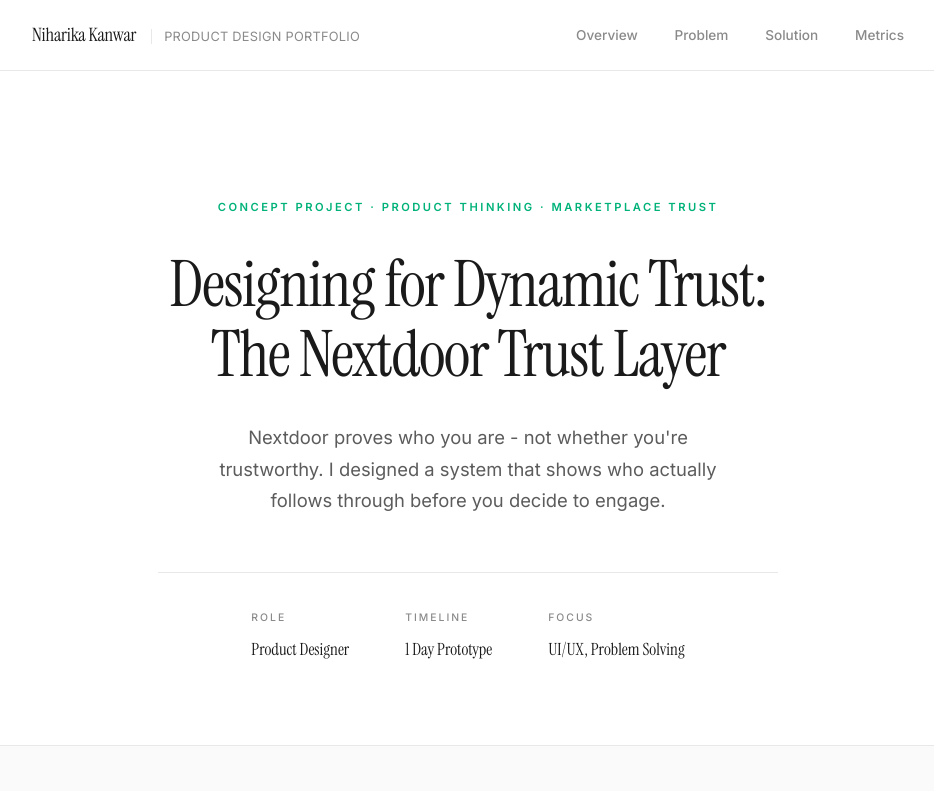
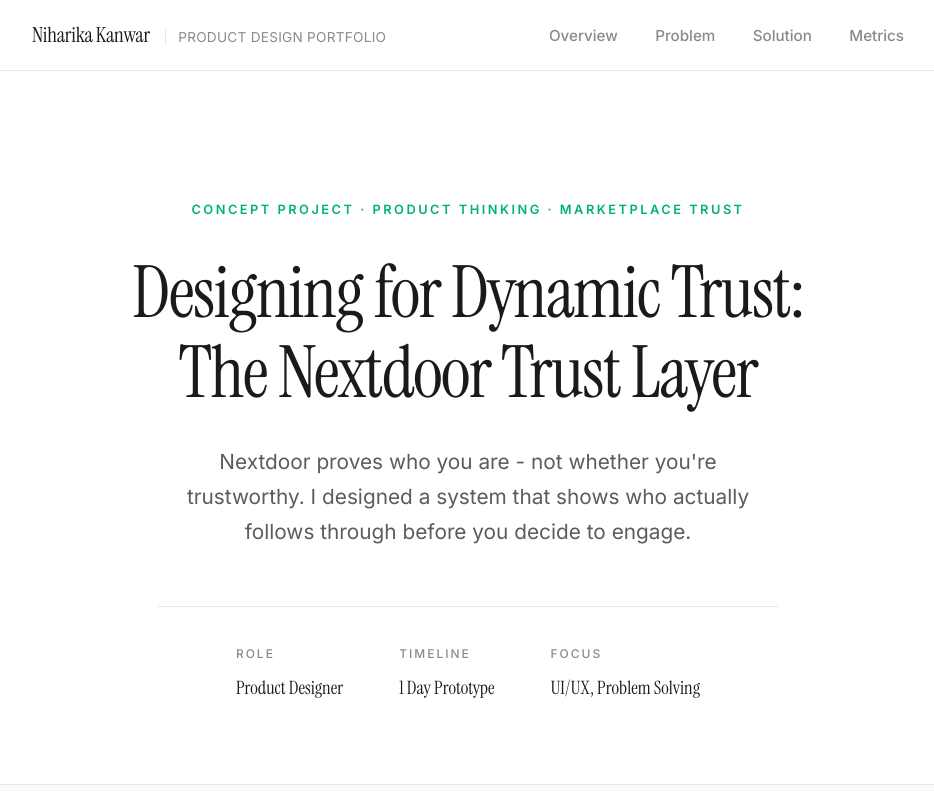
Before and after one commit to niharika-kanw/nextdoor-trust-layer-case-study, a plain HTML site: page index.html in a window 1280 px wide. Shown: the top 791 px of the page, without its empty margins (172-1106 px from the left). Drawn offline with Linux system fonts and the light colour scheme.

Commit message:
Increase font sizes globally for better readability

```diff
--- a/styles.css
+++ b/styles.css
@@ -29,7 +29,7 @@
     color: var(--text-primary);
     background-color: var(--bg-page);
     line-height: 1.75;
-    font-size: 17px;
+    font-size: 19px;
     -webkit-font-smoothing: antialiased;
     -moz-osx-font-smoothing: grayscale;
     font-feature-settings: 'cv11', 'ss01';
@@ -61,7 +61,7 @@
 .logo {
     font-family: var(--font-serif);
     font-weight: 400;
-    font-size: 1.15rem;
+    font-size: 1.3rem;
     color: var(--text-primary);
     letter-spacing: -0.01em;
 }
@@ -70,7 +70,7 @@
     font-family: var(--font-sans);
     color: var(--text-muted);
     font-weight: 400;
-    font-size: 0.8rem;
+    font-size: 0.85rem;
     margin-left: 12px;
     padding-left: 12px;
     border-left: 1px solid var(--border-color);
@@ -82,7 +82,7 @@
     text-decoration: none;
     color: var(--text-muted);
     margin-left: 32px;
-    font-size: 0.85rem;
+    font-size: 0.95rem;
     font-weight: 500;
     transition: color 0.25s ease;
     letter-spacing: 0;
@@ -103,7 +103,7 @@
 .badge {
     display: inline-block;
     color: var(--nd-green);
-    font-size: 0.7rem;
+    font-size: 0.8rem;
     font-weight: 600;
     margin-bottom: 32px;
     text-transform: uppercase;
@@ -112,7 +112,7 @@
 
 .hero h1 {
     font-family: var(--font-serif);
-    font-size: 4rem;
+    font-size: 4.5rem;
     font-weight: 400;
     letter-spacing: -0.02em;
     line-height: 1.1;
@@ -124,9 +124,9 @@
 }
 
 .subtitle {
-    font-size: 1.15rem;
+    font-size: 1.3rem;
     color: var(--text-secondary);
-    max-width: 540px;
+    max-width: 600px;
     margin: 0 auto 56px;
     line-height: 1.7;
     font-weight: 400;
@@ -150,7 +150,7 @@
 }
 
 .detail-box strong {
-    font-size: 0.65rem;
+    font-size: 0.75rem;
     text-transform: uppercase;
     letter-spacing: 2px;
     color: var(--text-muted);
@@ -162,7 +162,7 @@
     font-family: var(--font-serif);
     font-weight: 400;
     color: var(--text-primary);
-    font-size: 1.05rem;
+    font-size: 1.15rem;
     letter-spacing: 0;
 }
 
@@ -178,7 +178,7 @@
 
 .content-section h2 {
     font-family: var(--font-serif);
-    font-size: 2rem;
+    font-size: 2.25rem;
     font-weight: 400;
     margin-bottom: 32px;
     letter-spacing: -0.01em;
@@ -234,7 +234,7 @@
 .problem-card h3 {
     font-family: var(--font-serif);
     font-weight: 400;
-    font-size: 1.35rem;
+    font-size: 1.45rem;
     color: #C53030;
     margin-bottom: 14px;
 }
@@ -242,7 +242,7 @@
 .solution-card h3 {
     font-family: var(--font-serif);
     font-weight: 400;
-    font-size: 1.35rem;
+    font-size: 1.45rem;
     color: var(--nd-green);
     margin-bottom: 14px;
 }
@@ -320,7 +320,7 @@
 
 .feature-block h3 {
     font-family: var(--font-serif);
-    font-size: 1.25rem;
+    font-size: 1.35rem;
     margin-bottom: 10px;
     color: var(--text-primary);
     font-weight: 400;
@@ -329,7 +329,7 @@
 
 .feature-block p {
     color: var(--text-secondary);
-    font-size: 1rem;
+    font-size: 1.1rem;
     line-height: 1.8;
 }
 
```
